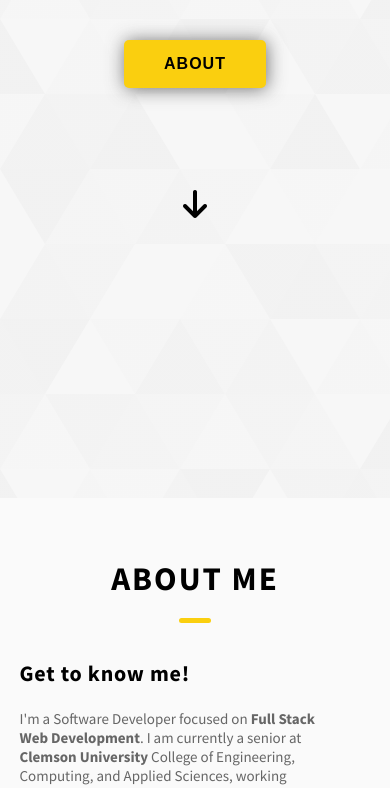
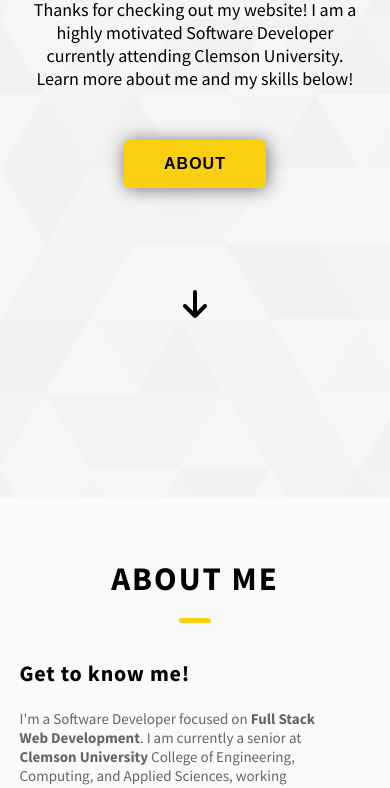
Before and after one commit to Zach-Clay/2023PortfolioWebsite, a plain HTML site: page index.html in a window 390 px wide. Shown: the part 346-1134 px from the top of the page. Drawn offline with Linux system fonts and the light colour scheme.

Commit message:
fixed media query for smaller screens

```diff
--- a/styles/hero-section.css
+++ b/styles/hero-section.css
@@ -20,16 +20,16 @@
 
 .hero-content {
   overflow-y: hidden;
+  overflow-x: hidden;
   display: flex;
   flex-direction: column;
   align-items: center;
   justify-content: center;
-  overflow-x: hidden;
   width: 85%;
   height: 100%;
   margin-left: auto;
   margin-right: auto;
-  margin-top: -100px;
+  /* margin-top: -100px; */
 }
 
 .top-section {
@@ -76,6 +76,7 @@
 
   .hero-content {
     height: 92vh;
+    margin-top: -100px;
   }
 }
 
```
